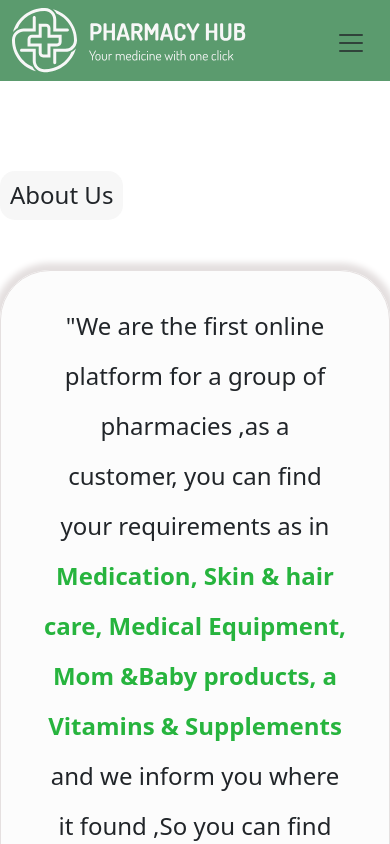
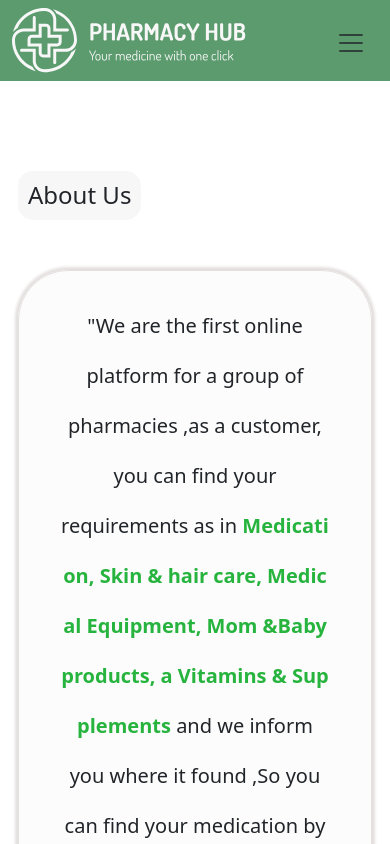
Before and after one commit to hhaamed74/PharmacyHub, a React (Create React App) app: page /about in a window 390 px wide. Shown: the top 844 px of the page. Built offline with nearby package versions, Linux system fonts and the light colour scheme.

Commit message:
Make (cares , Contact , about ) Screen Responsive

```diff
--- a/src/Pages/About/About.jsx
+++ b/src/Pages/About/About.jsx
@@ -6,7 +6,7 @@ import Helmet from "../../Components/Helmet/Helmet";
 const About = () => {
   return (
     <Helmet title="About Us">
-      <div className="container">
+      <div className="container about">
         <Row>
           <h2 className="about">About Us</h2>
         </Row>
--- a/src/Pages/Contact/Contact.jsx
+++ b/src/Pages/Contact/Contact.jsx
@@ -34,7 +34,7 @@ const Contact = () => {
         <Helmet title="Contact us">
             {" "}
             {/* Helmet component to set the page title */}
-            <div className="container">
+            <div className="container contact">
                 <Row>
                     <p className="contact-text">
                         We are happy to receive your inquiries and suggestions.
@@ -60,15 +60,7 @@ const Contact = () => {
                         <label htmlFor="last">Last Name</label>
                         <input type="text" id="last" placeholder="Last Name" />
                     </Row>
-                    <Row>
-                        <label htmlFor="phone">Phone Number</label>
-                        <input
-                            type="number"
-                            id="phone"
-                            name="user_Phone"
-                            placeholder="Phone Number"
-                        />
-                    </Row>
+
                     <Row>
                         <label htmlFor="email">Email</label>
                         <input
--- a/src/css/About.css
+++ b/src/css/About.css
@@ -47,3 +47,22 @@
     box-shadow: 0px 0px 3px 3px #e4dfdf;
   }
 }
+
+@media only screen and (max-width: 992px) {
+  .container.about {
+    padding: 30px;
+  }
+  #text {
+    animation: none;
+  }
+  #text blockquote {
+    text-align: center;
+    line-height: 50px;
+    font-weight: 500;
+    font-size: 20px;
+  }
+  #text blockquote .span-one,
+  .span-two {
+    word-break: break-all;
+  }
+}
--- a/src/css/Cares.css
+++ b/src/css/Cares.css
@@ -191,6 +191,10 @@
 @media only screen and (max-width: 992px) {
   #Cares {
     margin: 0 auto;
+    padding-top: 0px;
+  }
+  .cards {
+    margin-bottom: 20px;
   }
 }
 
--- a/src/css/Contact.css
+++ b/src/css/Contact.css
@@ -84,3 +84,18 @@ form .form-btn input {
     box-shadow: 0px 0px 3px 3px #f7f7f7;
   }
 }
+
+@media only screen and (max-width: 992px) {
+  .container .row .contact-text {
+    font-size: 20px;
+    font-weight: bold;
+    color: #18893a;
+    text-align: center;
+  }
+  form {
+    margin: 0 auto;
+  }
+  form .form-btn input {
+    width: 100%;
+  }
+}
```
